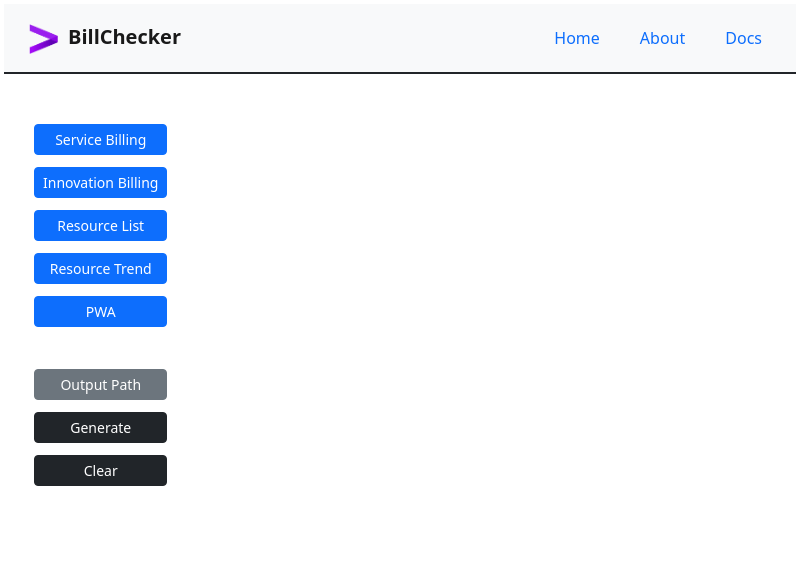
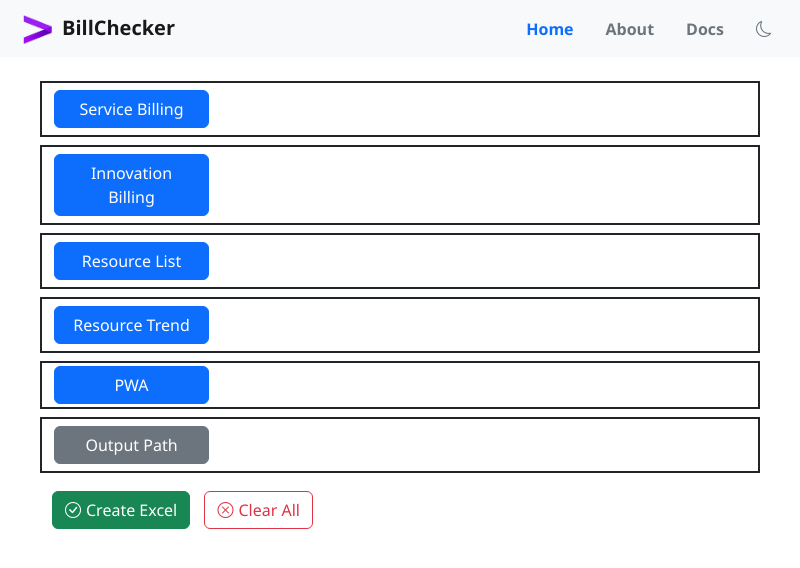
Before and after one commit to lkbnavarro/BillCheck-UBS, an Electron app: page assets/html/index.html in a window 800 px wide. Drawn offline with nearby package versions, Linux system fonts and the light colour scheme.

Commit message:
updated UI, fixed alignments, and openFileDialog

```diff
--- a/assets/html/index.html
+++ b/assets/html/index.html
@@ -4,61 +4,134 @@
     <head>
         <meta charset="utf-8">
         <meta http-equiv="X-UA-Compatible" content="IE=edge">
+        <meta name="viewport" content="width=device-width, initial-scale=1">
         <link rel="stylesheet" href="../css/style.css">
+        <link rel="stylesheet" href="https://cdn.jsdelivr.net/npm/bootstrap-icons@1.3.0/font/bootstrap-icons.css">
         <link rel="stylesheet" href="../../node_modules/bootstrap/dist/css/bootstrap.min.css">
         <title>UBS BillChecker</title>
-        <meta name="viewport" content="width=device-width, initial-scale=1">
     </head>
 
     <body>
-        <nav class="navbar navbar-expand-lg bg-light mb-5 border-bottom border-2 border-dark ">
+        <nav class="navbar navbar-expand-lg bg-light mb-4">
             <div class="container-fluid">
                 <a href="#brand" class="navbar-brand font-nav" img><img src="../imgs/accenture-symbol.png" width="30px;" style="margin: 0 10px 0 10px;">BillChecker</a>
-                <ul class="nav justify-content-end">
+                <ul class="nav justify-content-end font-menu">
                     <li class="nav-item">
                         <a class="nav-link" href="#home">Home</a>
                     </li>
                     <li class="nav-item">
-                        <a class="nav-link" href="#about">About</a>
+                        <a class="nav-link disabled" href="#about">About</a>
                     </li>
                     <li class="nav-item">
-                        <a class="nav-link" href="#about">Docs</a>
+                        <a class="nav-link disabled" href="#about">Docs</a>
+                    </li>
+                    <li class="nav-item">
+                        <a class="nav-link disabled" href="#night"><i class="bi bi-moon"></i></a>
                     </li>
                 </ul>
 
             </div>
         </nav>
 
-        <div class="d-inline-flex flex-column justify-content-start">
-            <button onclick="importPath()" type="button" class="btn btn-primary btn-spacing btn-sm" type="browse-sbr" id="SBR">Service Billing</button>
-            <button onclick="importPath()" type="button" class="btn btn-primary btn-spacing btn-sm" type="browse-ibd" id="IB">Innovation Billing</button>
-            <button onclick="importPath()" type="button" class="btn btn-primary btn-spacing btn-sm" type="browse-rl" id="RL">Resource List</button>
-            <button onclick="importPath()" type="button" class="btn btn-primary btn-spacing btn-sm" type="browse-rt" id="RT">Resource Trend</button>
-            <button onclick="importPath()" type="button" class="btn btn-primary btn-spacing btn-sm" type="browse-pwa" id="PWA">PWA</button>
-            <button onclick="importPath()" type="button" class="btn btn-secondary out-btn-spacing btn-sm" type="output-path" id="output-path">Output Path</button>
-            <button type="button" class="btn btn-dark btn-spacing btn-sm" type="generate" id="generate">Generate</button>
-            <button type="button" class="btn btn-dark btn-spacing btn-sm" type="generate" id="clear">Clear</button>
+        <div class="container mb-2">
+            <div class="row border border-2 border-dark">
+                <div class="col-3">
+                    <div class="d-flex flex-column justify-content-center ">
+                        <button id="service-btn" type="button" class="btn btn-primary grid-spacing" onclick="openFileDialog('file-1')">Service Billing</button>
+                    </div>
+                </div>
+                <div class="col">
+                    <div class="d-intext-flex justify-content-center">
+                        <p class="path-spacing" style="font-size:15px;" id="file-1-selected"></p>
+                    </div>
+                </div>
+            </div>
+        </div>
 
+        <div class="container mb-2">
+            <div class="row border border-2 border-dark">
+                <div class="col-3">
+                    <div class="d-flex flex-column justify-content-center">
+                        <button id="innovation-btn" type="button" class="btn btn-primary grid-spacing" onclick="openFileDialog('file-2')">Innovation Billing</button>
+                    </div>
+                </div>
+                <div class="col">
+                    <div class="d-intext-flex justify-content-center">
+                        <p class="path-spacing" id="file-2-selected"></p>
+                    </div>
+                </div>
+            </div>
+        </div>
+
+        <div class="container mb-2">
+            <div class="row border border-2 border-dark">
+                <div class="col-3">
+                    <div class="d-flex flex-column justify-content-center">
+                        <button id="rlist-btn" type="button" class="btn btn-primary grid-spacing" onclick="openFileDialog('file-3')">Resource List</button>
+                    </div>
+                </div>
+                <div class="col">
+                    <div class="d-intext-flex justify-content-center">
+                        <p class="path-spacing" id="file-3-selected"></p>
+                    </div>
+                </div>
+            </div>
+        </div>
+
+        <div class="container mb-2">
+            <div class="row border border-2 border-dark">
+                <div class="col-3">
+                    <div class="d-flex flex-column justify-content-center">
+                        <button id="rtrend-btn" type="button" class="btn btn-primary grid-spacing" onclick="openFileDialog('file-4')">Resource Trend</button>
+                    </div>
+                </div>
+                <div class="col">
+                    <div class="d-intext-flex justify-content-center">
+                        <p class="path-spacing" id="file-4-selected"></p>
+                    </div>
+                </div>
+            </div>
+        </div>
+
+        <div class="container mb-2">
+            <div class="row border border-2 border-dark">
+                <div class="col-3">
+                    <div class="d-flex flex-column justify-content-center">
+                        <button id="pwa-btn" type="button" class="btn btn-primary pwa-spacing " onclick="openFileDialog('file-5')">PWA</button>
+                    </div>
+                </div>
+                <div class="col">
+                    <div class="d-intext-flex justify-content-center">
+                        <p class="path-spacing" id="file-5-selected"></p>
+                    </div>
+                </div>
+            </div>
+        </div>
+
+        <div class="container mb-2">
+            <div class="row border border-2 border-dark">
+                <div class="col-3">
+                    <div class="d-flex flex-column justify-content-center">
+                        <button type="button" class="btn btn-secondary grid-spacing">Output Path</button>
+                    </div>
+                </div>
+                <div class="col">
+                    <div class="d-intext-flex justify-content-center">
+                    </div>
+                </div>
+            </div>
         </div>
 
 
+        <div class="container">
+            <button id="generate-btn" type="button" class="btn btn-success gen-spacing justify-content-center"><i class="bi bi-check-circle" style="margin-right:5px;"></i>Create Excel</button>
+            <button id="clear-btn" type="button" class="btn btn-outline-danger clear-spacing justify-content-center"><i class="bi bi-x-circle" style="margin-right:5px;"></i>Clear All</button>
+        </div>
+
+
+        <script src="../js/renderer.js"></script>
         <script src="https://cdn.jsdelivr.net/npm/bootstrap@5.3.0-alpha1/dist/js/bootstrap.bundle.min.js"
         integrity="sha384-w76AqPfDkMBDXo30jS1Sgez6pr3x5MlQ1ZAGC+nuZB+EYdgRZgiwxhTBTkF7CXvN" crossorigin="anonymous"></script>
 
-    <script>
-
-        function importPath() {
-            let input = document.createElement('input');
-            input.type = 'file';
-            input.click();
-        }
-
-
-
-    </script>
-
-
-
-
     </body>
 </html>
--- /dev/null
+++ b/assets/js/renderer.js
@@ -0,0 +1,31 @@
+const { dialog } = require('electron');
+
+function openFileDialog(fileNumber) {
+    // Check for the various File API support.
+    if (window.File && window.FileReader && window.FileList && window.Blob) {
+
+      // Create a file input element
+      var fileInput = document.createElement("input");
+
+      // Set its type to file
+      fileInput.type = "file";
+
+      // Add an onchange event listener to the file input element
+      fileInput.addEventListener("change", function() {
+        // Get the selected file
+        var file = this.files[0];
+
+        // Get the file path
+        var filePath = file.path;
+        var fileName = file.name;
+
+        // Update the p element with the selected file path
+        document.getElementById(fileNumber + "-selected").innerHTML = "File Name: " + fileName;
+      });
+
+      // Simulate a click on the file input element
+      fileInput.click();
+    } else {
+      alert("The File APIs are not fully supported in this browser.");
+    }
+  }
--- a/assets/js/script.js
+++ /dev/null
@@ -1,10 +0,0 @@
-myClickHandler() {
-    var f = document.createElement('input');
-    f.style.display='none';
-    f.type='file';
-    f.name='file';
-    document.getElementById('yourformhere').appendChild(f);
-    f.click();
-}
-
-myClickHandler
--- a/main.js
+++ b/main.js
@@ -10,11 +10,11 @@ function createMainWindow() {
     const mainWindow = new BrowserWindow({
         title: 'UBS Billing Report Checker',
         // width: isDev ? 1000 : 500,
-        width: 700,
-        height: 550,
+        width: 800,
+        height: 570,
         autoHideMenuBar: true,
-        maxWidth: 700,
-        maxHeight: 550,
+        maxWidth: 800,
+        maxHeight: 570,
         resizable: false
     });
 
--- a/package.json
+++ b/package.json
@@ -13,6 +13,7 @@
     "@fortawesome/fontawesome-free": "^6.2.1",
     "autoprefixer": "^10.4.13",
     "bootstrap": "^5.2.3",
+    "bootstrap-icons": "^1.10.3",
     "electron": "^22.0.0",
     "exceljs": "^4.3.0",
     "path": "^0.12.7",
--- a/scss/style.scss
+++ b/scss/style.scss
@@ -14,7 +14,7 @@
 
 
 *{
-    margin: 2px;
+    font-family: 'Segoe UI', Tahoma, Verdana, sans-serif;
 }
 
 .font-nav{
@@ -22,17 +22,38 @@
     font-weight: bold;
 }
 
-.btn-spacing{
-    margin-bottom:12px;
-    margin-left: 30px;
+.font-menu{
+    font-weight: bold;
+}
+
+.grid-spacing{
+    margin-bottom:7px;
+    margin-top:7px;
+}
+
+.path-spacing{
+    margin: 10px;
+}
+
+
+.pwa-spacing{
+    margin: 3px 0 3px 0;
+}
+
+.gen-spacing{
+    margin-top:10px;
+}
+
+.clear-spacing{
+    margin: 10px 0 0 10px;
 }
 
 .out-btn-spacing{
     margin-top:30px;
     margin-left: 30px;
     margin-bottom:12px;
+}
 
-}
 
 .navbar-color{
     background-color: white;
```
Also changed, not shown: assets/css/style.css, 2 other files.
